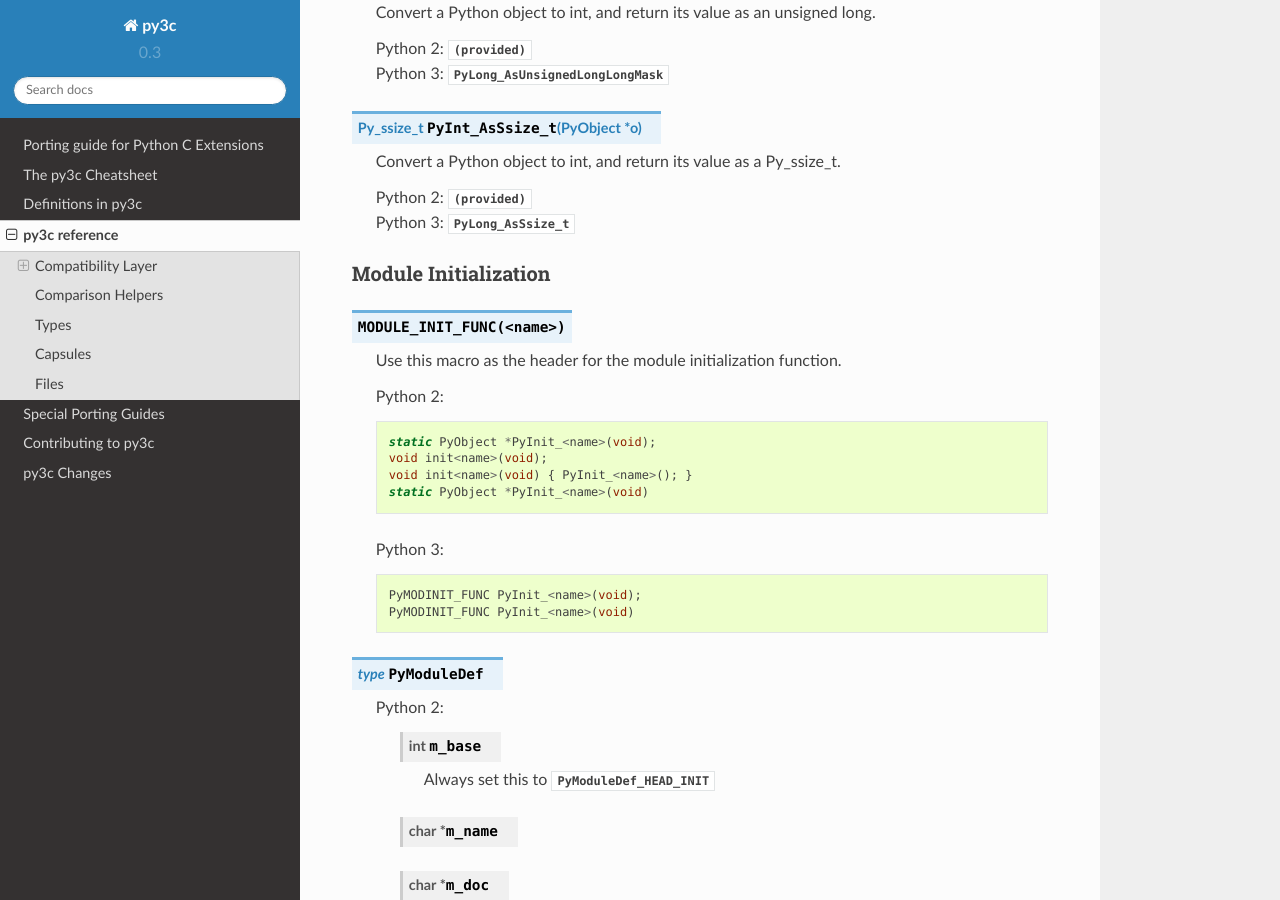
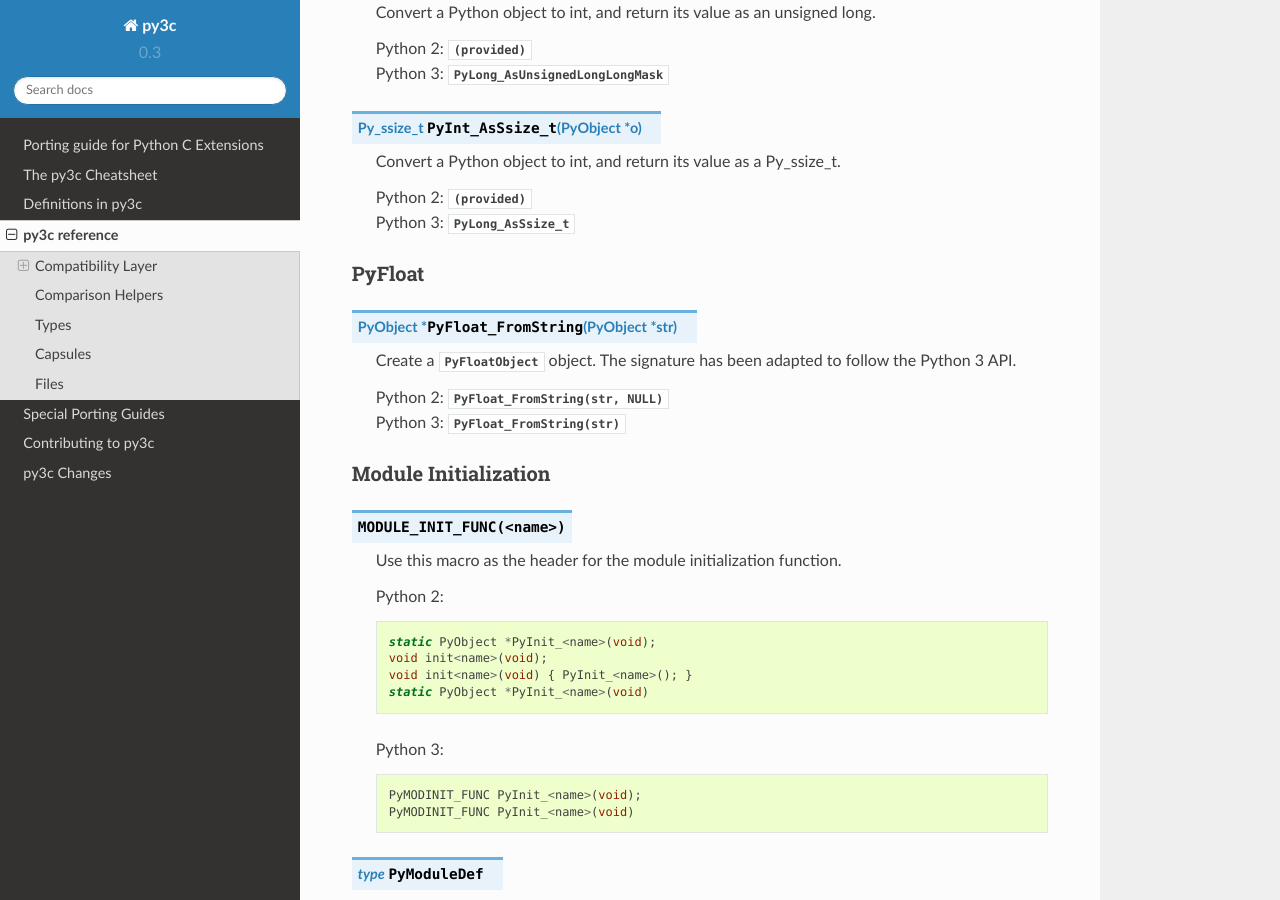
Before and after one commit to encukou/py3c, a Sphinx documentation site: the page built from doc/source/reference.rst, in a window 1280 px wide and 900 px high, scrolled down 7412 px. Built offline with Sphinx 7.4.7 and the Read the Docs theme 2.0.0, drawn with Linux system fonts in a browser that asks for light colours.

Commit message:
Unify signature of PyFloat_FromString
The useless second parameter of PyFloat_FromString has been removed in
the Python 3 API. This patch adapts the signature to become the same in
Python 2.

```diff
--- a/doc/source/reference.rst
+++ b/doc/source/reference.rst
@@ -389,6 +389,17 @@ All follow the Python 2 API.
     | Python 2: :c:func:`(provided) <py2:PyInt_AsSsize_t>`
     | Python 3: :c:func:`PyLong_AsSsize_t <py3:PyLong_AsSsize_t>`
 
+PyFloat
+~~~~~~~
+
+.. c:function:: PyObject* PyFloat_FromString(PyObject *str)
+
+    Create a :c:type:`PyFloatObject` object.  The signature has been
+    adapted to follow the Python 3 API.
+
+    | Python 2: :c:func:`PyFloat_FromString(str, NULL) <py2:PyFloat_FromString>`
+    | Python 3: :c:func:`PyFloat_FromString(str) <py3:PyFloat_FromString>`
+
 
 Module Initialization
 ~~~~~~~~~~~~~~~~~~~~~
```
Also changed, not shown: doc/source/cheatsheet.rst (+7 -0 lines), 3 other files.
